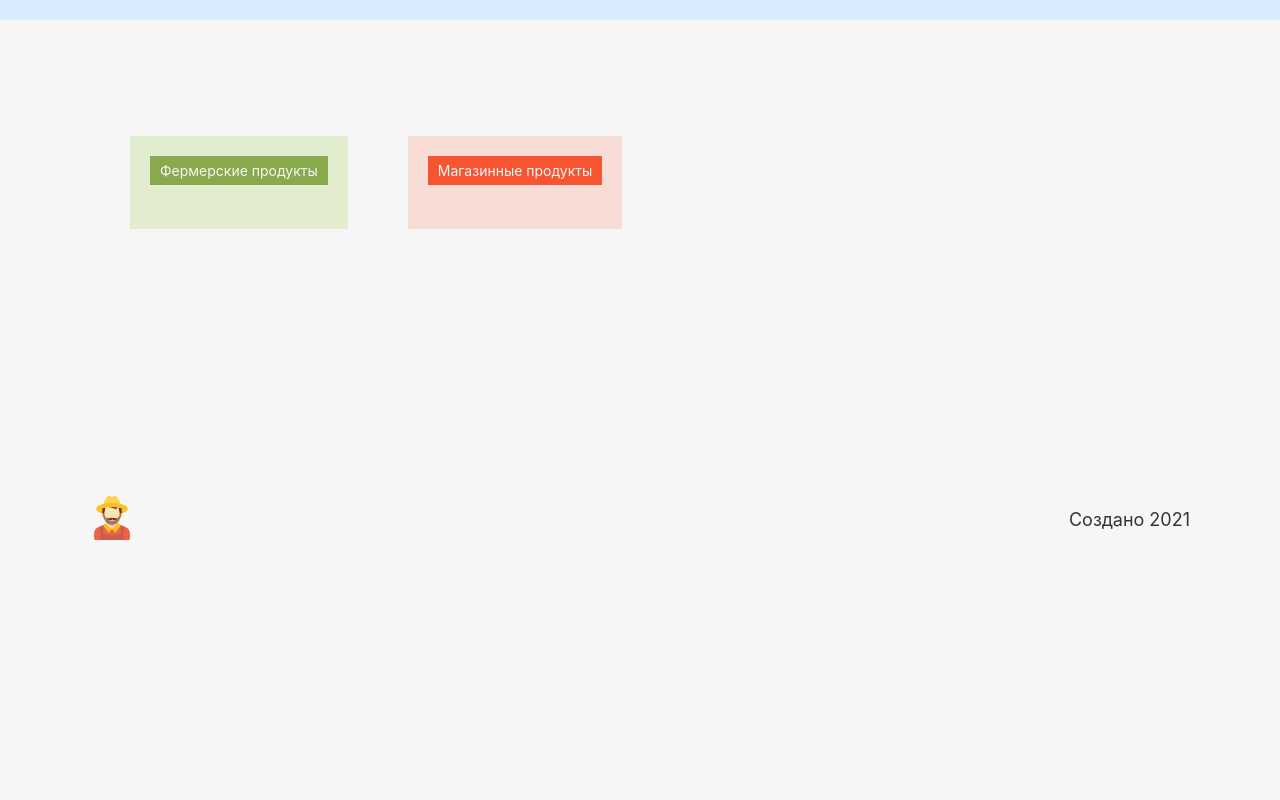
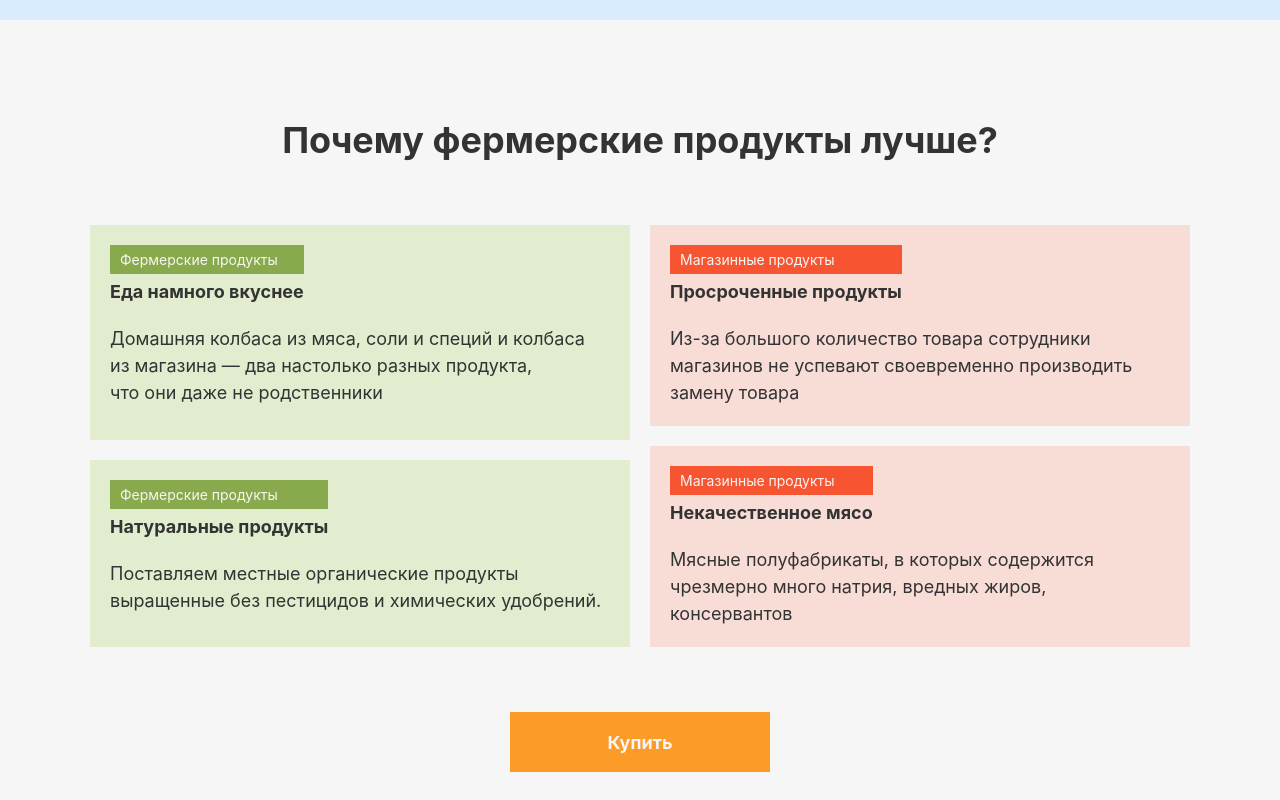
Before and after one commit to Narvindjin/react_project, a React (Create React App) app: page / in a window 1280 px wide. Shown: the part 660-1460 px from the top of the page. Before the commit the page ends 1229 px from the top, so only its background shows below. Built offline with nearby package versions, Linux system fonts and the light colour scheme.

Commit message:
фывфыв

```diff
--- a/src/blocks/frontpage/advantages/advantages.tsx
+++ b/src/blocks/frontpage/advantages/advantages.tsx
@@ -1,21 +1,49 @@
 import React from 'react';
 import Title from "../../../components/title/title";
 import MarginContainer from "../../../components/container/margin-container";
-import AdvantagesItem from "./item/item";
+import {AdvantagesItem} from "./item/item";
+import type {advantageInterface} from "./item/item";
 import {AdvantagesColumn, AdvantagesWrapper, ButtonContainer} from "./styles";
 import Button from "../../../components/button/button";
+import advantagesArray from "../../../mocks/advantages";
 
 const Advantages = () => {
+    const positiveArray:advantageInterface[] = [];
+    const negativeArray:advantageInterface[] = [];
+    advantagesArray.forEach((advantage) => {
+        if (advantage.positive) {
+            positiveArray.push(advantage);
+        } else {
+            negativeArray.push(advantage);
+        }
+    })
+    const createList = (array:advantageInterface[]) => {
+        if (array.length) {
+            const list = array.map((advantage) => {
+                return (
+                    <AdvantagesItem positive={advantage.positive} key={advantage.id} id={advantage.id} text={advantage.text} title={advantage.title}>
+                    </AdvantagesItem>
+                )
+            })
+            return list
+        }
+        return null
+    }
+
     return (
         <MarginContainer>
             <Title markupLevel={2} styleLevel={2} margin={64} center={true}>Почему фермерские продукты лучше?</Title>
             <AdvantagesWrapper>
-                <AdvantagesColumn>
-                    <AdvantagesItem positive={true}></AdvantagesItem>
-                </AdvantagesColumn>
-                <AdvantagesColumn>
-                    <AdvantagesItem positive={false}></AdvantagesItem>
-                </AdvantagesColumn>
+                {positiveArray.length?
+                    <AdvantagesColumn>
+                        {createList(positiveArray)}
+                    </AdvantagesColumn>:null
+                }
+                {negativeArray.length?
+                    <AdvantagesColumn>
+                        {createList(negativeArray)}
+                    </AdvantagesColumn>:null
+                }
             </AdvantagesWrapper>
             <ButtonContainer>
                 <Button as={'a'}>Купить</Button>
--- a/src/blocks/frontpage/advantages/item/item.tsx
+++ b/src/blocks/frontpage/advantages/item/item.tsx
@@ -1,24 +1,28 @@
 import React from 'react';
 import {StyledItem, StyledAdvantageTitle, StyledUpperDiv, StyledUpperTextContainer, StyledText, StyledTag} from "./styles";
 
-interface Advantage {
-    positive:boolean
+interface advantageInterface {
+    id: number,
+    positive:boolean,
+    title:string,
+    text: string,
 }
 
-const AdvantagesItem = ({positive}:React.PropsWithChildren<Advantage>) => {
+const AdvantagesItem = ({positive, id, title, text}:React.PropsWithChildren<advantageInterface>) => {
     return (
-        <StyledItem positive={positive}>
+        <StyledItem $positive={positive}>
             <StyledUpperDiv>
                 <StyledUpperTextContainer>
-                    <StyledTag positive={positive}>
+                    <StyledTag $positive={positive}>
                         {positive ? 'Фермерские продукты': 'Магазинные продукты'}
                     </StyledTag>
-                    <StyledAdvantageTitle></StyledAdvantageTitle>
+                    <StyledAdvantageTitle>{title}</StyledAdvantageTitle>
                 </StyledUpperTextContainer>
             </StyledUpperDiv>
-            <StyledText></StyledText>
+            <StyledText>{text}</StyledText>
         </StyledItem>
     )
 }
 
-export default AdvantagesItem
+export {AdvantagesItem}
+export type {advantageInterface}
--- a/src/blocks/frontpage/advantages/item/styles.ts
+++ b/src/blocks/frontpage/advantages/item/styles.ts
@@ -1,12 +1,13 @@
 import styled from "styled-components";
 import {textSmall, textBold, textNormal} from "../../../../mixins";
 
-const StyledItem = styled.li<{positive:boolean}>`
+const StyledItem = styled.li<{$positive:boolean}>`
     display: flex;
+    flex-direction: column;
     width: 100%;
     padding: 20px;
     background-color: ${(props) => {
-        if (props.positive) {
+        if (props.$positive) {
             return props.theme.colorLightGreen;
         }
         return  props.theme.colorPink;
@@ -15,6 +16,7 @@ const StyledItem = styled.li<{positive:boolean}>`
 
 const StyledUpperDiv = styled.div`
     display: flex;
+    flex-direction: row;
     margin-bottom: 20px;
     gap: 20px;
     align-items: center;
@@ -26,13 +28,13 @@ const StyledUpperTextContainer = styled.div`
     gap: 4px;
 `
 
-const StyledTag = styled.div<{positive:boolean}>`
+const StyledTag = styled.div<{$positive:boolean}>`
     display: flex;
     padding: 4px 10px 4px 10px;
     ${textSmall};
     color: ${(props) => props.theme.colorWhite};
     background-color: ${(props) => {
-        if (props.positive) {
+        if (props.$positive) {
             return props.theme.colorDarkGreen;
         }
         return  props.theme.colorOrange;
--- a/src/blocks/frontpage/advantages/styles.ts
+++ b/src/blocks/frontpage/advantages/styles.ts
@@ -9,8 +9,13 @@ const AdvantagesWrapper = styled.div`
 
 const AdvantagesColumn = styled.ul`
     display: grid;
-    grid-auto-flow: column;
+    grid-auto-flow: row;
+    grid-template-columns: repeat(1, 1fr);
     gap: 20px;
+    padding-left: 0;
+    list-style-type: none;
+    margin: 0;
+    width: 100%;
 `
 
 const ButtonContainer = styled.div`
--- a/src/blocks/frontpage/intro/intro.tsx
+++ b/src/blocks/frontpage/intro/intro.tsx
@@ -8,7 +8,7 @@ const Intro = () => {
         <IntroWrapper>
             <Container>
                 <TextContainer>
-                    <Title margin={24} markupLevel={1} styleLevel={1}>Магазин фермерских продуктов с доставкой</Title>
+                    <Title margin={24} markupLevel={1} styleLevel={1}>Магазин фермерских продуктов с доставкой</Title>
                     <Text>Все продукты изготавливаются под заказ. Фермеры начинают готовить продукты за день до отправки заказа клиентам. Именно поэтому мы принимаем заказы заранее и доставляем продукты максимально свежими.</Text>
                 </TextContainer>
             </Container>
--- a/src/blocks/header/header.tsx
+++ b/src/blocks/header/header.tsx
@@ -9,8 +9,7 @@ function Header() {
         <header>
             <Container>
                 <StyledContainer>
-                    <Logo>
-                    </Logo>
+                    <Logo/>
                     <Button as='a'>Купить</Button>
                 </StyledContainer>
             </Container>
--- a/src/components/button/button.tsx
+++ b/src/components/button/button.tsx
@@ -2,12 +2,13 @@ import React from 'react';
 import StyledButton from './styles'
 
 interface Button {
-    as
+    as: any
 }
 
-function Button({as}:React.PropsWithChildren<Button>) {
+function Button({as, children}:React.PropsWithChildren<Button>) {
     return (
         <StyledButton as={as}>
+            {children}
         </StyledButton>
     )
 }
--- a/src/components/button/styles.ts
+++ b/src/components/button/styles.ts
@@ -11,6 +11,7 @@ const StyledButton = styled.button`
     ${textBold};
     align-items: center;
     justify-content: center;
+    background-color: ${(props) => props.theme.colorYellow};
     color: ${(props) => props.theme.colorWhite};
 `
 
--- a/src/components/title/styles.ts
+++ b/src/components/title/styles.ts
@@ -1,18 +1,18 @@
 import styled from "styled-components";
 
-const StyledTitle = styled.h1<{margin:number, level:1|2|3|4, center:boolean|undefined}>`
+const StyledTitle = styled.h1<{$margin:number, $level:1|2|3|4, $center:boolean|undefined}>`
     margin-top: 0;
-    margin-bottom: ${(props)=>props.margin}px;
+    margin-bottom: ${(props)=>props.$margin}px;
     font-weight: 700;
     line-height: 1.15;
     text-align: ${(props) => {
-        if (props.center) {
+        if (props.$center) {
             return 'center'
         }
         return 'start'
     }};
     font-size: ${(props)=> {
-        switch (props.level) {
+        switch (props.$level) {
             case 1:
                 return 4.4;
             case 2:
--- a/src/components/title/title.tsx
+++ b/src/components/title/title.tsx
@@ -8,7 +8,7 @@ interface Title {
     center?: boolean|undefined,
 }
 
-const TitleComponent = ({markupLevel, styleLevel, margin, center=false}: React.PropsWithChildren<Title>) => {
+const TitleComponent = ({markupLevel, styleLevel, margin, children, center=false}: React.PropsWithChildren<Title>) => {
     let customTitleTag;
     if (markupLevel) {
         customTitleTag = 'h' + markupLevel;
@@ -17,8 +17,8 @@ const TitleComponent = ({markupLevel, styleLevel, margin, center=false}: React.P
     }
 
     return (
-        <StyledTitle as={customTitleTag} center={center} level={styleLevel} margin={margin}>
-
+        <StyledTitle as={customTitleTag} $center={center} $level={styleLevel} $margin={margin}>
+            {children}
         </StyledTitle>
     )
 }
--- /dev/null
+++ b/src/mocks/advantages.ts
@@ -0,0 +1,29 @@
+import {advantageInterface} from "../blocks/frontpage/advantages/item/item";
+const advantagesArray:advantageInterface[] = [
+    {
+        id: 0,
+        positive: false,
+        title: 'Просроченные продукты',
+        text: 'Из-за большого количество товара сотрудники магазинов не успевают своевременно производить замену товара',
+    },
+    {
+        id: 1,
+        positive: false,
+        title: 'Некачественное мясо',
+        text: 'Мясные полуфабрикаты, в которых содержится чрезмерно много натрия, вредных жиров, консервантов',
+    },
+    {
+        id: 2,
+        positive: true,
+        title: 'Еда намного вкуснее',
+        text: 'Домашняя колбаса из мяса, соли и специй и колбаса из магазина — два настолько разных продукта, что они даже не родственники',
+    },
+    {
+        id: 3,
+        positive: true,
+        title: 'Натуральные продукты',
+        text: 'Поставляем местные органические продукты выращенные без пестицидов и химических удобрений.',
+    },
+]
+
+export default advantagesArray
```
